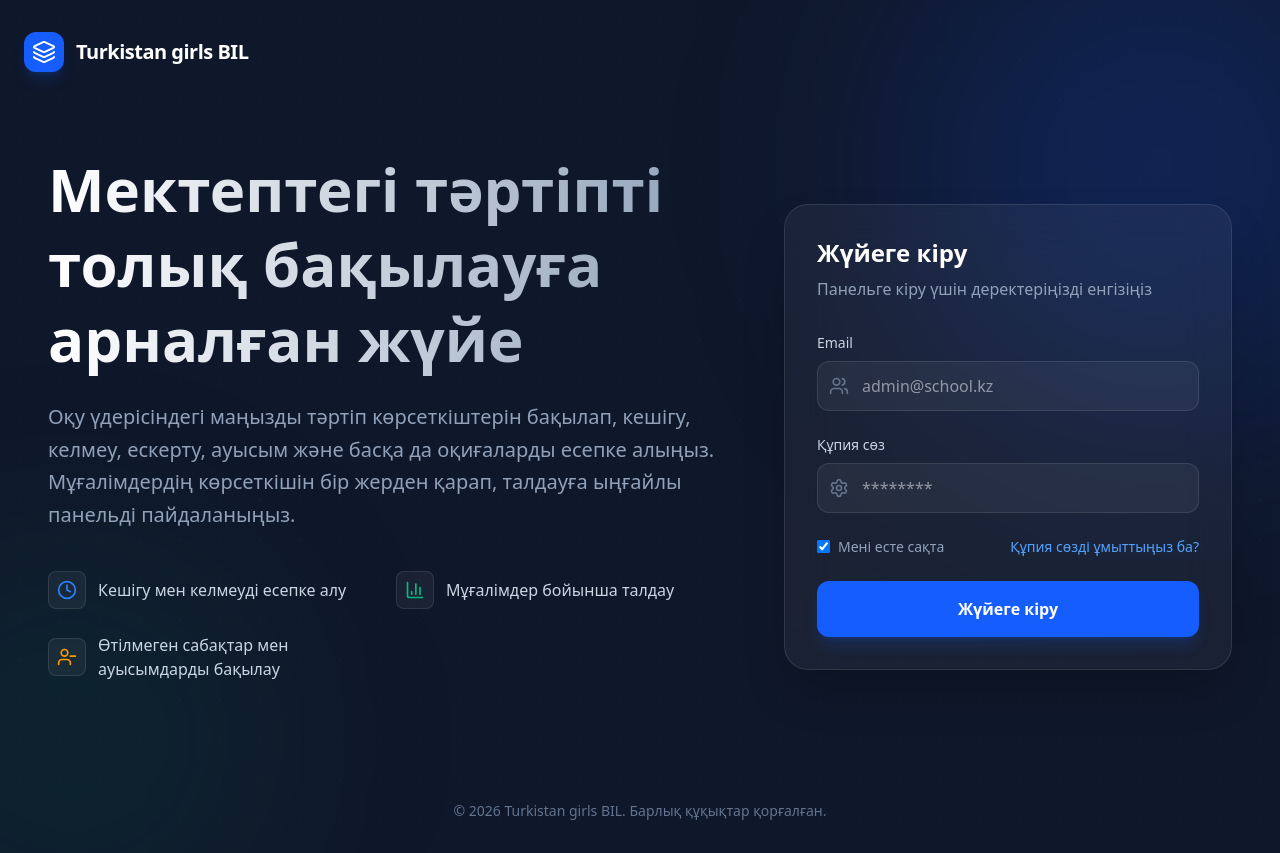
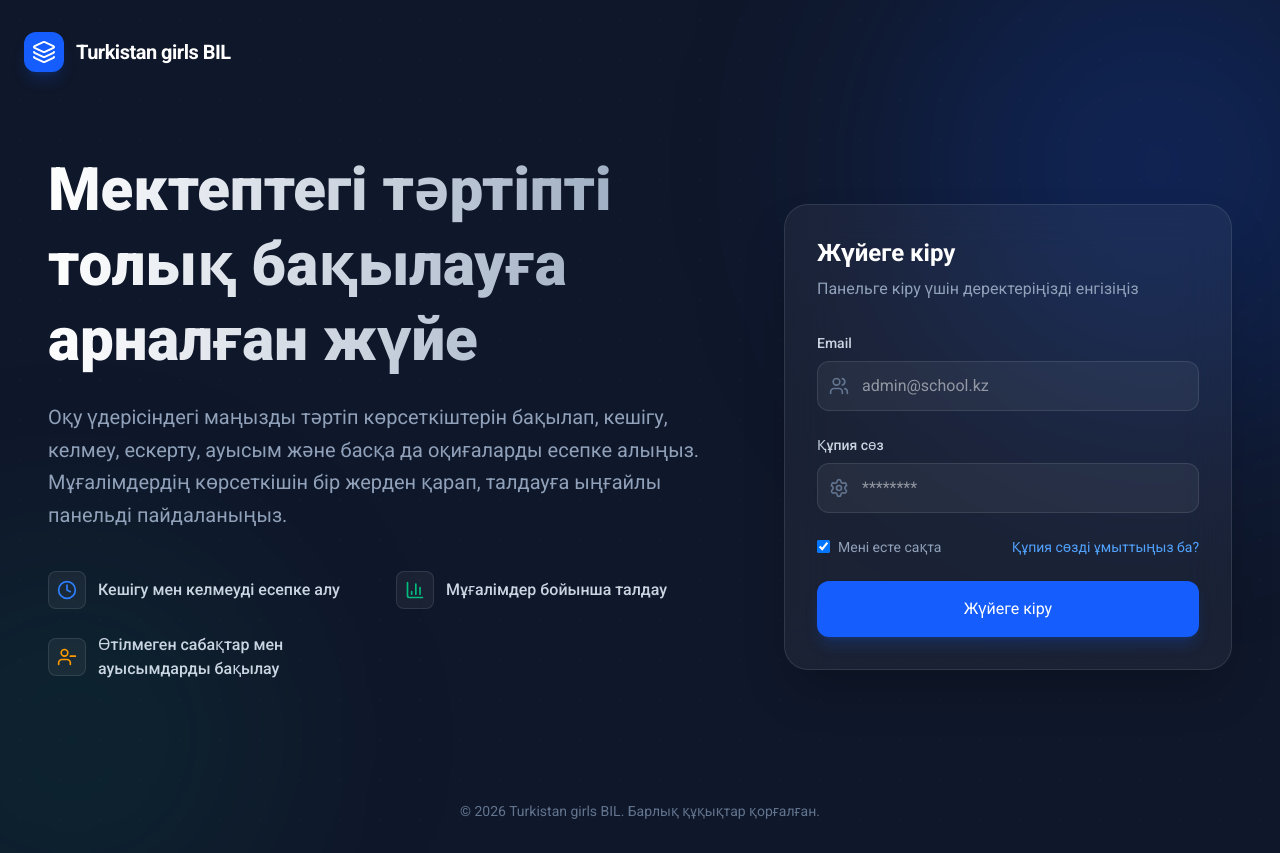
Before and after one commit to kuatbayev/tarazkyz_control_teachers, a React (Vite) app: page / in a window 1280 px wide. Built offline with nearby package versions, Linux system fonts and the light colour scheme; no server answers.

Commit message:
Apply Roboto globally across the app

```diff
--- a/src/App.tsx
+++ b/src/App.tsx
@@ -83,7 +83,7 @@ export default function App() {
   };
 
   return (
-    <div className="font-sans antialiased">
+    <div className="antialiased">
       <Suspense fallback={<AppShellLoader />}>
         <AnimatePresence mode="wait">
           {currentPage === 'landing' ? (
--- a/src/index.css
+++ b/src/index.css
@@ -8,10 +8,20 @@
   -moz-osx-font-smoothing: grayscale;
 }
 
-html {
+html,
+body,
+#root {
   font-family: "Roboto", "Noto Sans", "Segoe UI", sans-serif;
 }
 
 body {
   font-family: inherit;
+  margin: 0;
 }
+
+button,
+input,
+select,
+textarea {
+  font: inherit;
+}
```
